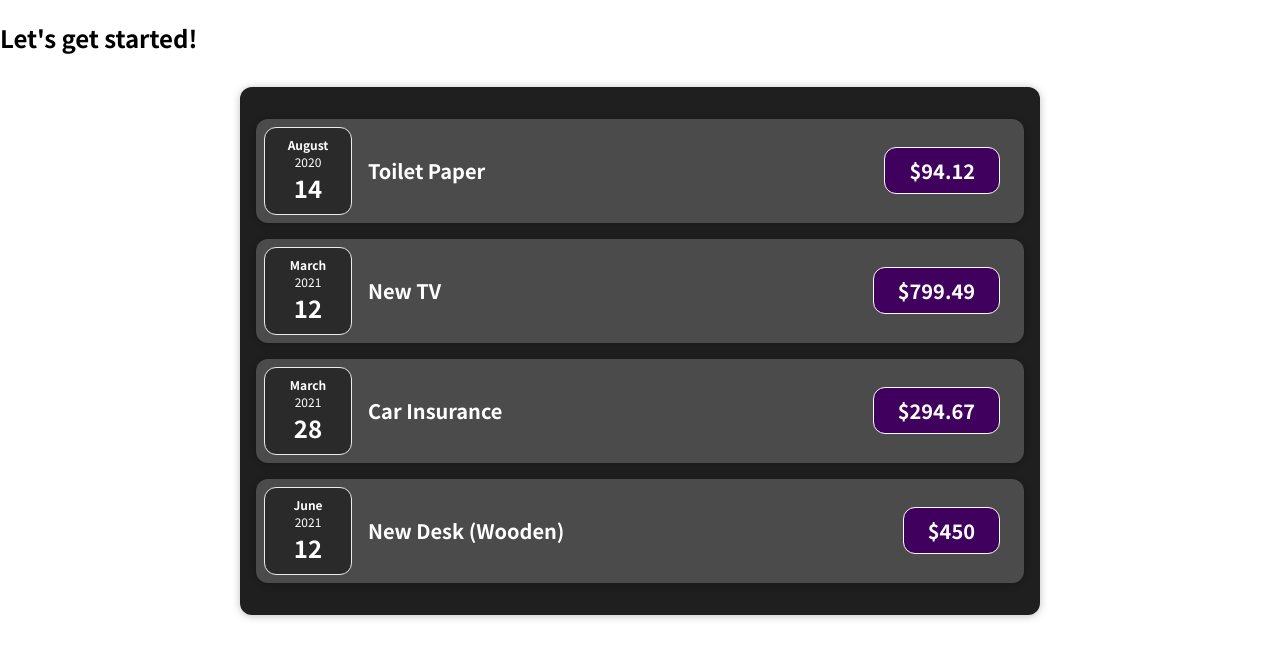
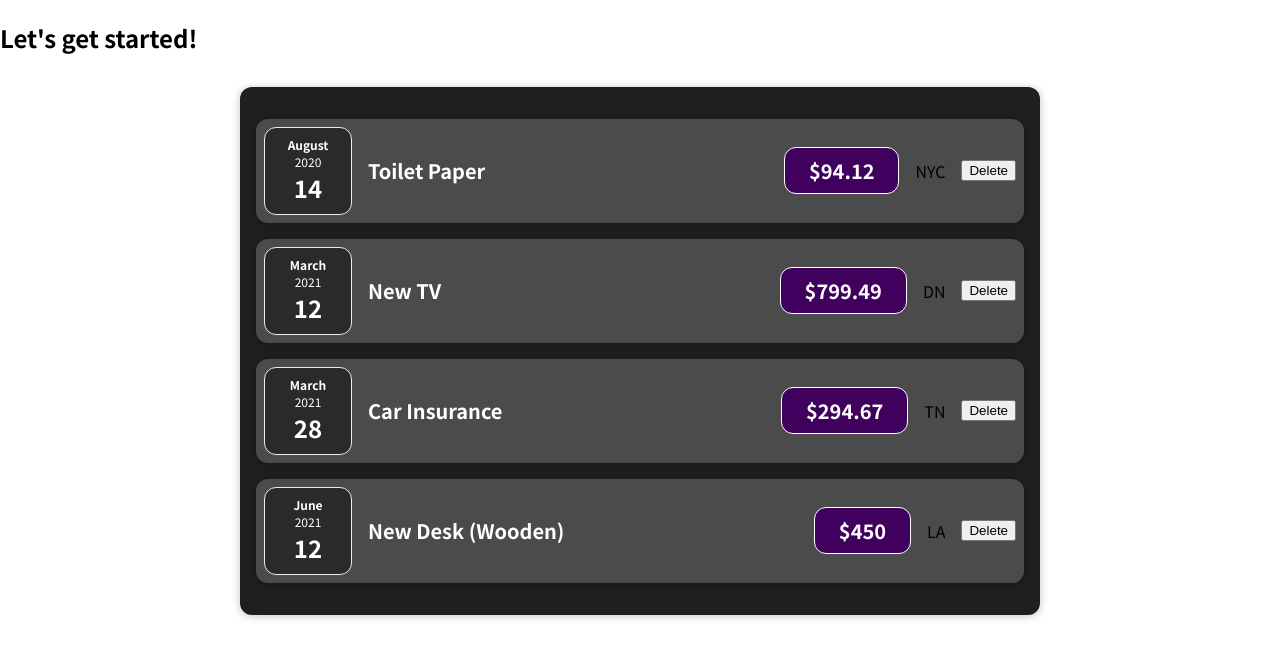
Before and after one commit to SagarPrasad160/React-Starter, a React (Create React App) app: page / in a window 1280 px wide. Shown: the top 658 px of the page. Built offline with nearby package versions, Linux system fonts and the light colour scheme.

Commit message:
add delete button

```diff
--- a/src/App.js
+++ b/src/App.js
@@ -7,19 +7,28 @@ function App() {
       title: "Toilet Paper",
       amount: 94.12,
       date: new Date(2020, 7, 14),
+      location: "NYC",
     },
-    { id: "e2", title: "New TV", amount: 799.49, date: new Date(2021, 2, 12) },
+    {
+      id: "e2",
+      title: "New TV",
+      amount: 799.49,
+      date: new Date(2021, 2, 12),
+      location: "DN",
+    },
     {
       id: "e3",
       title: "Car Insurance",
       amount: 294.67,
       date: new Date(2021, 2, 28),
+      location: "TN",
     },
     {
       id: "e4",
       title: "New Desk (Wooden)",
       amount: 450,
       date: new Date(2021, 5, 12),
+      location: "LA",
     },
   ];
 
--- a/src/components/Expenses/ExpenseTracker.js
+++ b/src/components/Expenses/ExpenseTracker.js
@@ -12,6 +12,14 @@ function Expense(props) {
         <h2>{props.title}</h2>
         <div className="expense-item__price">${props.amount}</div>
         <div>{props.location}</div>
+        <button
+          onClick={(event) => {
+            const expenseItem = event.target.parentNode.parentNode;
+            expenseItem.remove();
+          }}
+        >
+          Delete
+        </button>
       </div>
     </Card>
   );
--- a/src/components/Expenses/Expenses.js
+++ b/src/components/Expenses/Expenses.js
@@ -10,21 +10,25 @@ function Expenses(props) {
         title={props.items[0].title}
         amount={props.items[0].amount}
         date={props.items[0].date}
+        location={props.items[0].location}
       />
       <Expense
         title={props.items[1].title}
         amount={props.items[1].amount}
         date={props.items[1].date}
+        location={props.items[1].location}
       />
       <Expense
         title={props.items[2].title}
         amount={props.items[2].amount}
         date={props.items[2].date}
+        location={props.items[2].location}
       />
       <Expense
         title={props.items[3].title}
         amount={props.items[3].amount}
         date={props.items[3].date}
+        location={props.items[3].location}
       />
     </Card>
   );
```
